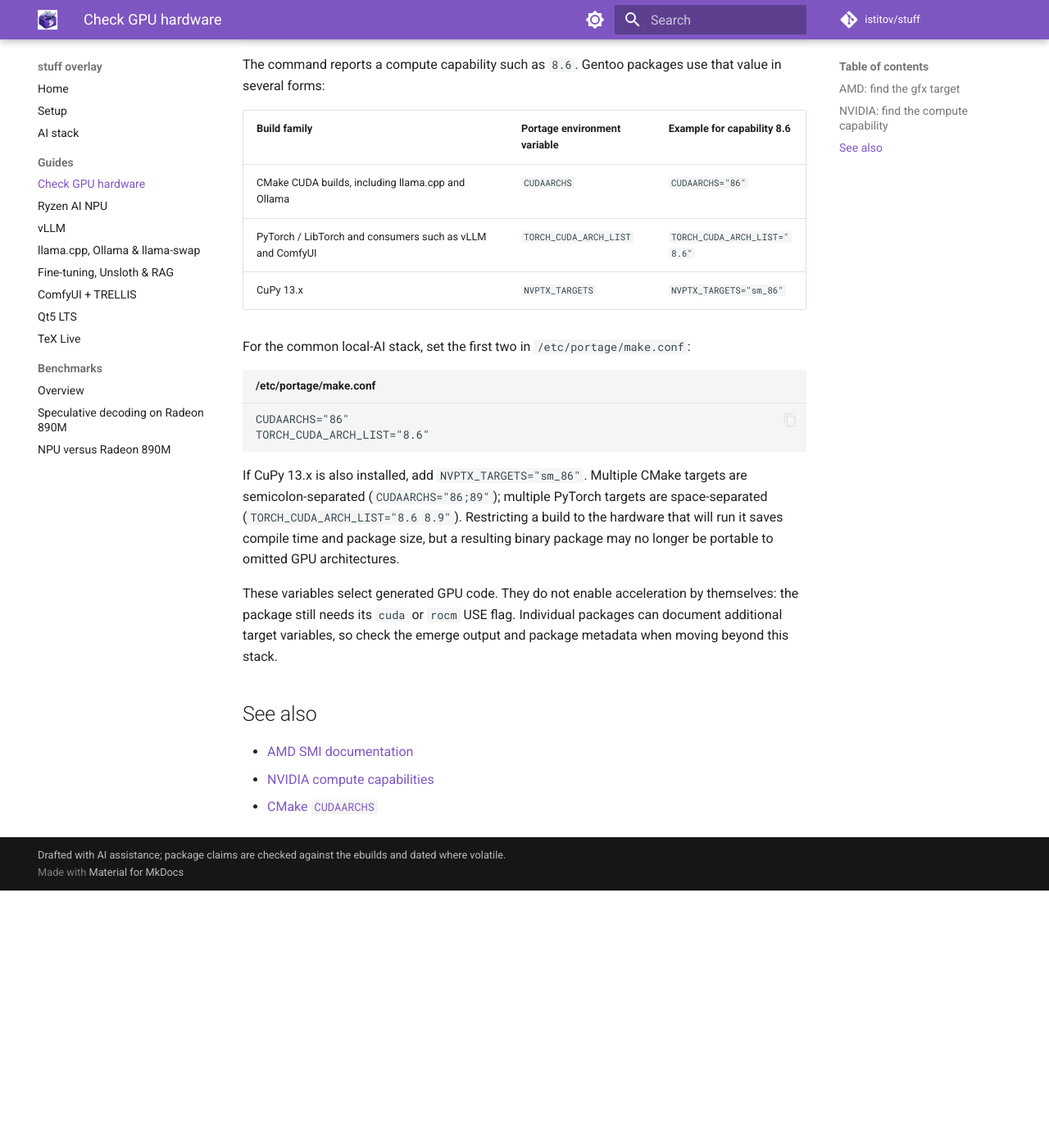
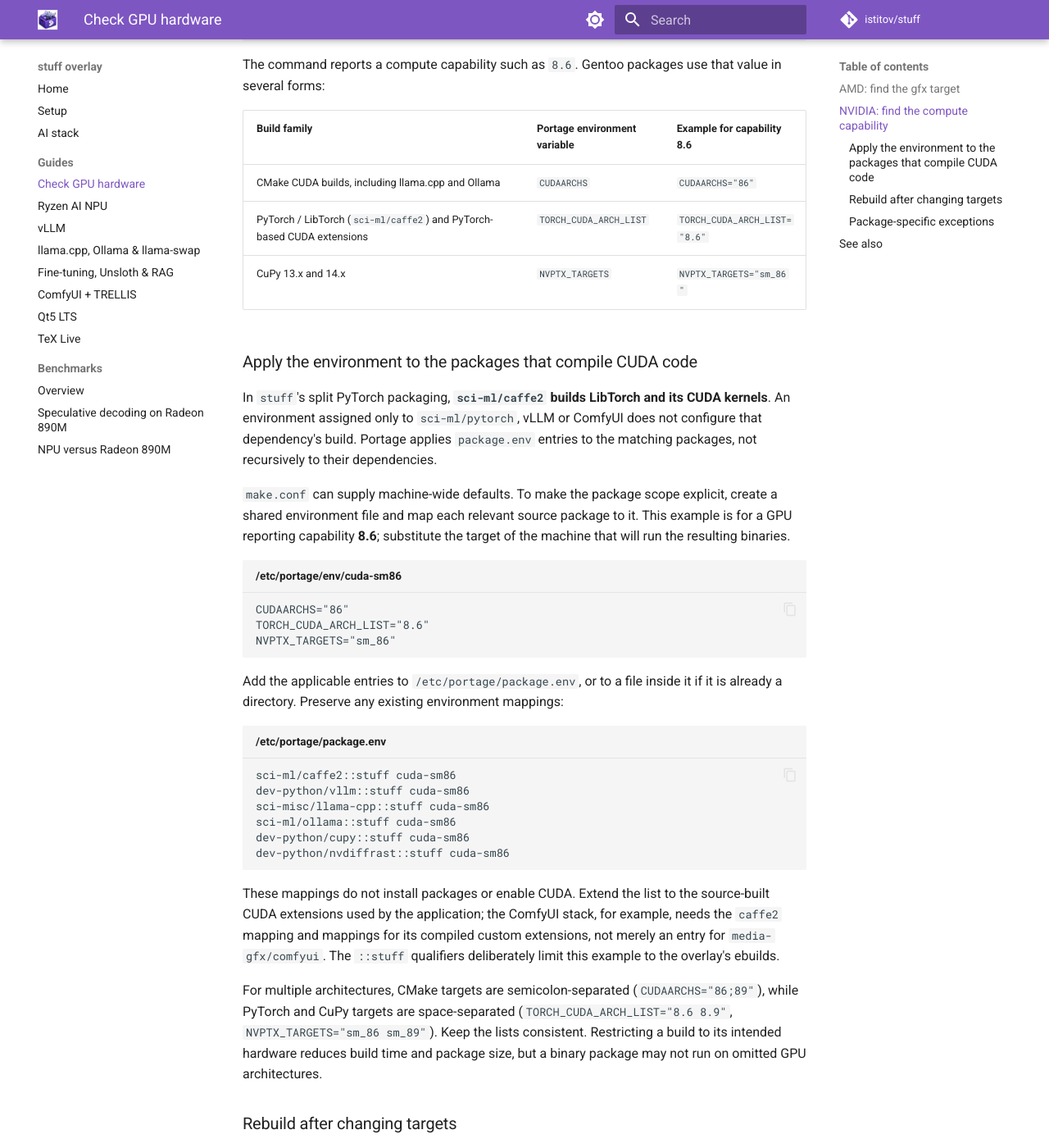
Before and after one commit to istitov/stuff, an MkDocs documentation site: the page built from docs/guides/hardware-targets.md, in a window 1280 px wide and 1400 px high, scrolled down 1098 px. Shown: the whole window at 82% size. Built offline with MkDocs 1.6.1 and Material for MkDocs 9.7.7, drawn with Linux system fonts in a browser that asks for light colours; comment, search, counter and statistics services are not loaded; before the commit the page ends 2184 px from its top, so only the background shows below that; some of the changed text lies outside the part shown.

Commit message:
docs: apply CUDA architecture settings to sci-ml/caffe2

````diff
--- a/docs/guides/hardware-targets.md
+++ b/docs/guides/hardware-targets.md
@@ -47,31 +47,100 @@ that value in several forms:
 | Build family | Portage environment variable | Example for capability 8.6 |
 |---|---|---|
 | CMake CUDA builds, including llama.cpp and Ollama | `CUDAARCHS` | `CUDAARCHS="86"` |
-| PyTorch / LibTorch and consumers such as vLLM and ComfyUI | `TORCH_CUDA_ARCH_LIST` | `TORCH_CUDA_ARCH_LIST="8.6"` |
-| CuPy 13.x | `NVPTX_TARGETS` | `NVPTX_TARGETS="sm_86"` |
+| PyTorch / LibTorch (`sci-ml/caffe2`) and PyTorch-based CUDA extensions | `TORCH_CUDA_ARCH_LIST` | `TORCH_CUDA_ARCH_LIST="8.6"` |
+| CuPy 13.x and 14.x | `NVPTX_TARGETS` | `NVPTX_TARGETS="sm_86"` |
 
-For the common local-AI stack, set the first two in
-`/etc/portage/make.conf`:
+### Apply the environment to the packages that compile CUDA code
 
-```text title="/etc/portage/make.conf"
+In `stuff`'s split PyTorch packaging, **`sci-ml/caffe2` builds LibTorch and
+its CUDA kernels**. An environment assigned only to `sci-ml/pytorch`, vLLM
+or ComfyUI does not configure that dependency's build. Portage applies
+`package.env` entries to the matching packages, not recursively to their
+dependencies.
+
+`make.conf` can supply machine-wide defaults. To make the package scope
+explicit, create a shared environment file and map each relevant source
+package to it. This example is for a GPU reporting capability **8.6**;
+substitute the target of the machine that will run the resulting binaries.
+
+```text title="/etc/portage/env/cuda-sm86"
 CUDAARCHS="86"
 TORCH_CUDA_ARCH_LIST="8.6"
+NVPTX_TARGETS="sm_86"
 ```
 
-If CuPy 13.x is also installed, add `NVPTX_TARGETS="sm_86"`. Multiple CMake
-targets are semicolon-separated (`CUDAARCHS="86;89"`); multiple PyTorch
-targets are space-separated (`TORCH_CUDA_ARCH_LIST="8.6 8.9"`). Restricting a
-build to the hardware that will run it saves compile time and package size,
-but a resulting binary package may no longer be portable to omitted GPU
+Add the applicable entries to `/etc/portage/package.env`, or to a file inside
+it if it is already a directory. Preserve any existing environment mappings:
+
+```text title="/etc/portage/package.env"
+sci-ml/caffe2::stuff cuda-sm86
+dev-python/vllm::stuff cuda-sm86
+sci-misc/llama-cpp::stuff cuda-sm86
+sci-ml/ollama::stuff cuda-sm86
+dev-python/cupy::stuff cuda-sm86
+dev-python/nvdiffrast::stuff cuda-sm86
+```
+
+These mappings do not install packages or enable CUDA. Extend the list to
+the source-built CUDA extensions used by the application; the ComfyUI stack,
+for example, needs the `caffe2` mapping and mappings for its compiled custom
+extensions, not merely an entry for `media-gfx/comfyui`. The `::stuff`
+qualifiers deliberately limit this example to the overlay's ebuilds.
+
+For multiple architectures, CMake targets are semicolon-separated
+(`CUDAARCHS="86;89"`), while PyTorch and CuPy targets are space-separated
+(`TORCH_CUDA_ARCH_LIST="8.6 8.9"`, `NVPTX_TARGETS="sm_86 sm_89"`). Keep the
+lists consistent. Restricting a build to its intended hardware reduces build
+time and package size, but a binary package may not run on omitted GPU
 architectures.
 
-These variables select generated GPU code. They do not enable acceleration by
-themselves: the package still needs its `cuda` or `rocm` USE flag. Individual
-packages can document additional target variables, so check the emerge output
-and package metadata when moving beyond this stack.
+### Rebuild after changing targets
+
+These are **build-time settings**, not runtime switches for an already
+installed PyTorch. After changing them, explicitly rebuild `caffe2` and the
+installed CUDA extensions whose targets changed; `--newuse` alone does not
+describe an environment-variable change.
+
+For example, to rebuild the overlay's PyTorch core from source:
+
+```bash title="root #"
+emerge --ask --verbose --oneshot --usepkg=n --getbinpkg=n sci-ml/caffe2::stuff
+```
+
+Review the proposed version against the PyTorch line required by the
+application. Use an exact version atom if needed to rebuild the installed
+line rather than upgrade it. Rebuilding only `sci-ml/pytorch` is not a
+substitute for rebuilding the CUDA core. Rebuild affected source extensions
+separately; their installed binaries do not change when the environment file
+is edited. These variables also cannot retarget prebuilt wheels, including
+the CUDA wheel components described in the [ComfyUI guide](comfyui.md#gpu-backend).
+
+### Package-specific exceptions
+
+CuPy 13.x uses `NVPTX_TARGETS`. The overlay's CuPy 14.x ebuilds prefer that
+variable too, but fall back to `CUDAARCHS` when it is unset. For an explicit
+target list, the 14.x build checks `nvcc --list-gpu-code` and fails if none
+are supported. A stale `NVPTX_TARGETS` value therefore takes precedence over a
+new `CUDAARCHS` value.
+
+Standalone `dev-python/flash-attn` uses **`FLASH_ATTN_CUDA_ARCHS`**, with
+the packaged 2.8.3_p1 ebuild defaulting to `"80;90"`. Its architecture
+selectors are package-specific: do not derive an override merely by removing
+the decimal point from the GPU capability. Check the source for the version
+being built (see the [upstream 2.8.3 selection logic](https://github.com/Dao-AILab/flash-attention/blob/v2.8.3/setup.py))
+before overriding it, and keep any override in a separate environment mapped
+only to `dev-python/flash-attn`. `TORCH_CUDA_ARCH_LIST` is not a substitute
+for that selector. PyTorch's and vLLM's bundled attention builds are separate
+from this standalone package.
+
+Architecture variables do not enable optional GPU backends: select the
+package's `cuda` or `rocm` USE flag where the ebuild provides one. CUDA-only
+packages may not offer a backend flag. Check the emerge output and package
+metadata for additional package-specific requirements.
 
 ## See also
 
 - [AMD SMI documentation](https://rocm.docs.amd.com/projects/amdsmi/en/latest/)
 - [NVIDIA compute capabilities](https://docs.nvidia.com/cuda/cuda-programming-guide/05-appendices/compute-capabilities.html)
 - [CMake `CUDAARCHS`](https://cmake.org/cmake/help/latest/envvar/CUDAARCHS.html)
+- [Portage per-package environments](https://wiki.gentoo.org/wiki/Handbook:Parts/Portage/Advanced#Per-package_environment_variables)
````
Also changed, not shown: docs/ai-stack.md (+2 -1 lines), docs/guides/comfyui.md (+4 -2 lines), docs/guides/vllm.md (+3 -1 lines).
